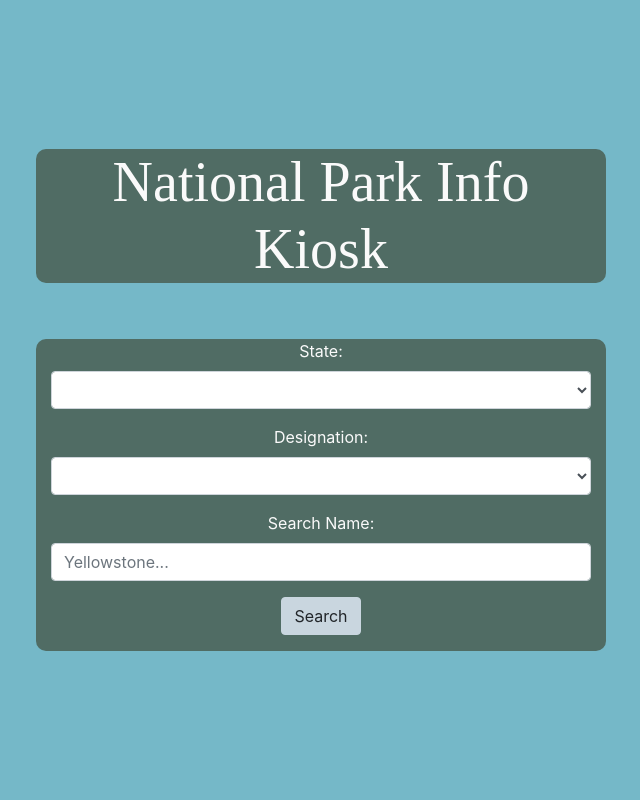
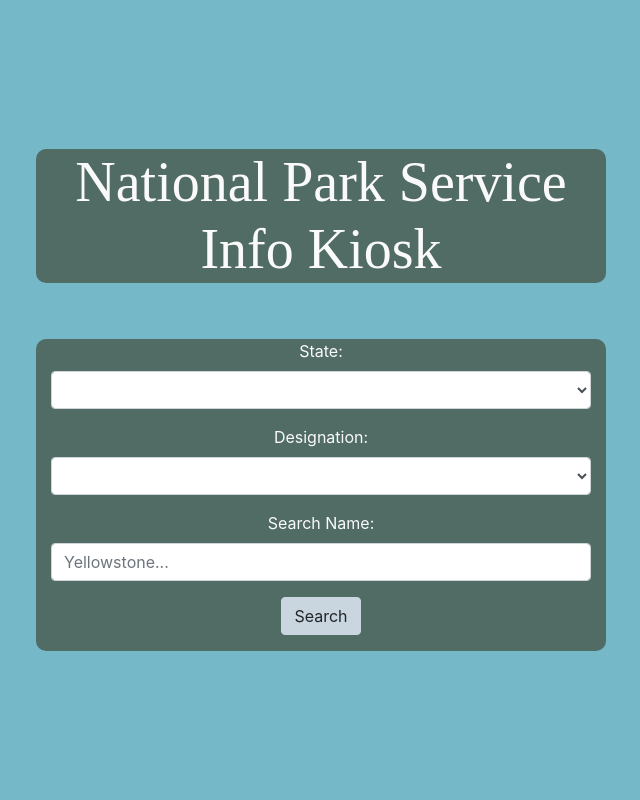
Before and after one commit to DanKirichok/NationalParkInfoKiosk, a Django app: page / in a window 1280 px wide. Shown: the whole page, without its empty margins (319-959 px from the left). Run offline with Django 3.2, Linux system fonts and the light colour scheme; some libraries are stand-ins or nearby versions; some web fonts are replaced.

Commit message:
Updated title of landing page

```diff
--- a/nationalpark/infokiosk/templates/index.html
+++ b/nationalpark/infokiosk/templates/index.html
@@ -25,7 +25,11 @@
 					<div class="col-12">
 						<div class="text-center m-0 vh-100 d-flex flex-column justify-content-center text-light">
 							<div class = "row mb-5">
-								<h1 class="display-4 col-lg-6 mx-auto landing-content">National Park Info Kiosk</h1>
+								<h1 class="display-4 col-lg-6 mx-auto landing-content">
+									National Park Service
+									<br />
+									Info Kiosk
+								 </h1>
 							</div>
 
 							<!-- Form for finding national parks based on criteria-->
```
